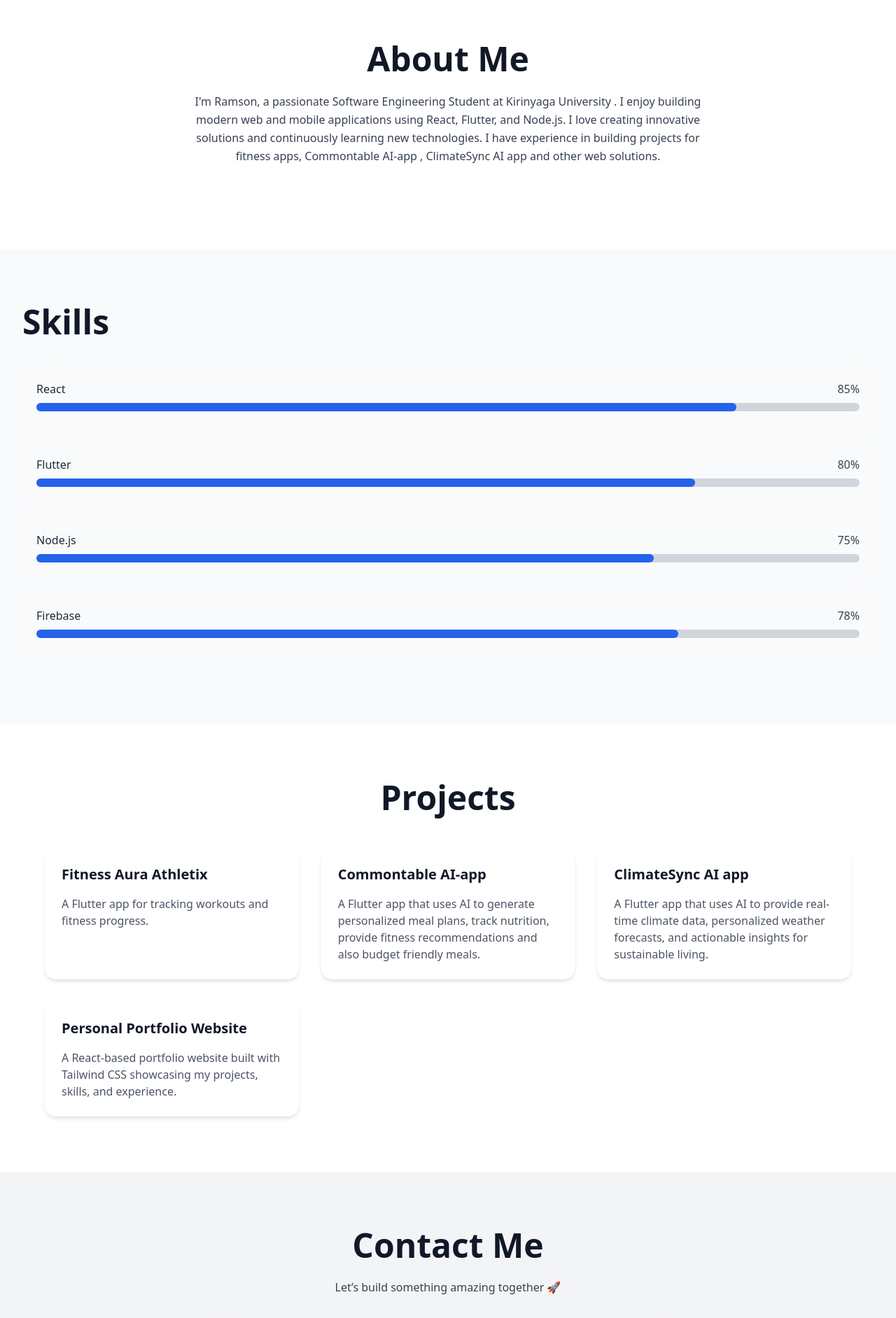
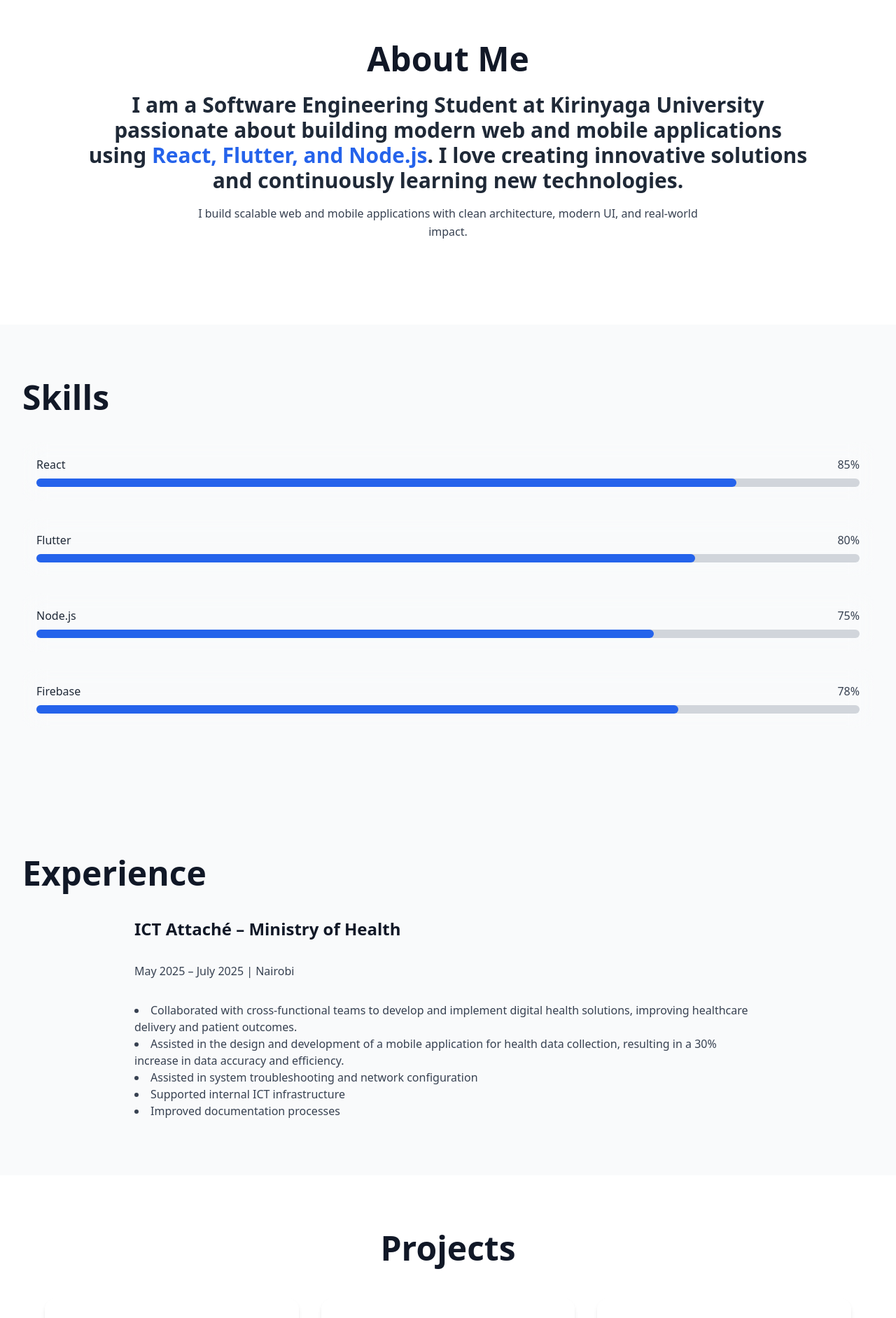
Before and after one commit to Ramslon/My-Portfolio, a React (Vite) app: page / in a window 1280 px wide. Shown: the part 860-2744 px from the top of the page at 70% size. Built offline with nearby package versions, Linux system fonts and the light colour scheme.

Commit message:
Fix navbar experience visibility and update portfolio sections

```diff
--- a/index.html
+++ b/index.html
@@ -4,7 +4,8 @@
     <meta charset="UTF-8" />
     <link rel="icon" type="image/svg+xml" href="/vite.svg" />
     <meta name="viewport" content="width=device-width, initial-scale=1.0" />
-    <title>my-portfolio</title>
+    <title>Ramson Lunayo  | Software Engineer</title>
+    <meta name="description" content="Ramson Lunayo is a software engineer specializing in web development, with expertise in React, Node.js, and Flutter technologies. He is passionate about building scalable and efficient applications. Based in Nairobi, Kenya." />
   </head>
   <body>
     <div id="root"></div>
--- a/src/App.jsx
+++ b/src/App.jsx
@@ -6,6 +6,7 @@ import Contact from "./components/Contact";
 import Navbar from "./components/Navbar";
 import Skills from "./components/Skills";
 import Footer from "./components/Footer";
+import Experience from "./components/Experience";
 
 function App() {
   return (
@@ -14,6 +15,7 @@ function App() {
       <Hero/>
       <About/>
       <Skills/>
+      <Experience/>
       <Projects/>
       <Contact/>
       <Footer/>
--- a/src/components/About.jsx
+++ b/src/components/About.jsx
@@ -13,12 +13,12 @@ const About = () => {
           className="backdrop-blur-lg bg-white/10 dark:bg-black/30 rounded-2xl transition-all duration-300 p-6 md:p-10"
          >
         <h2 className="text-4xl md:text-5xl font-bold mb-6 text-center text-gray-900 dark:text-white">About Me</h2>
+        <h1 className="text-2xl md:text-3xl font-semibold mb-4 text-center text-gray-800 dark:text-gray-100">
+          I am a Software Engineering Student at Kirinyaga University passionate about building modern web and mobile applications using<span className="text-blue-600"> React, Flutter, and Node.js</span>. I love creating innovative solutions and continuously learning new technologies.
+        </h1>
         <p className="text-gray-700 dark:text-gray-300 max-w-3xl mx-auto text-center leading-relaxed">
-          I'm Ramson, a passionate Software Engineering Student at Kirinyaga University .
-          I enjoy building modern web and mobile applications using React, Flutter, and Node.js.
-          I love creating innovative solutions and continuously learning new technologies.
-          I have experience in building projects for fitness apps, Commontable AI-app , ClimateSync AI app
-        and other web solutions.
+          I build scalable web and mobile applications with clean architecture,
+          modern UI, and real-world impact.
         </p>
         </motion.div>
     </section>
--- /dev/null
+++ b/src/components/Experience.jsx
@@ -0,0 +1,22 @@
+const Experience = () => {
+  return (
+    <section id="experience" className="py-20 px-8 bg-gray-50 dark:bg-gray-900 scroll-mt-24">
+      <h2 className="text-4xl md:text-5xl font-bold mb-10 text-gray-900 dark:text-white">Experience</h2>
+
+      <div className="space-y-8 max-w-4xl mx-auto">
+        <h3 className="text-2xl font-semibold text-gray-900 dark:text-white">ICT Attaché – Ministry of Health</h3>
+        <p className="text-gray-700 dark:text-gray-300">May 2025 – July 2025 | Nairobi</p>
+
+        <ul className="list-disc list-inside text-gray-700 dark:text-gray-300">
+          <li>Collaborated with cross-functional teams to develop and implement digital health solutions, improving healthcare delivery and patient outcomes.</li>
+          <li>Assisted in the design and development of a mobile application for health data collection, resulting in a 30% increase in data accuracy and efficiency.</li>
+          <li>Assisted in system troubleshooting and network configuration</li>
+          <li>Supported internal ICT infrastructure</li>
+          <li>Improved documentation processes</li>
+        </ul>
+      </div>
+    </section>
+  );
+};
+
+export default Experience;
--- a/src/components/Navbar.jsx
+++ b/src/components/Navbar.jsx
@@ -28,9 +28,10 @@ const Navbar = () => {
       </h1>
 
       <div className="flex items-center gap-4">
-        <div className="space-x-6 hidden md:block text-gray-800 dark:text-gray-100">
+        <div className="flex flex-wrap gap-4 text-sm md:text-base text-gray-800 dark:text-gray-100">
           <a href="#about" className="hover:text-blue-600 transition-all duration-300">About</a>
           <a href="#skills" className="hover:text-blue-600 transition-all duration-300">Skills</a>
+          <a href="#experience" className="hover:text-blue-600 transition-all duration-300">Experience</a>
           <a href="#projects" className="hover:text-blue-600 transition-all duration-300">Projects</a>
           <a href="#contact" className="hover:text-blue-600 transition-all duration-300">Contact</a>
         </div>
```
